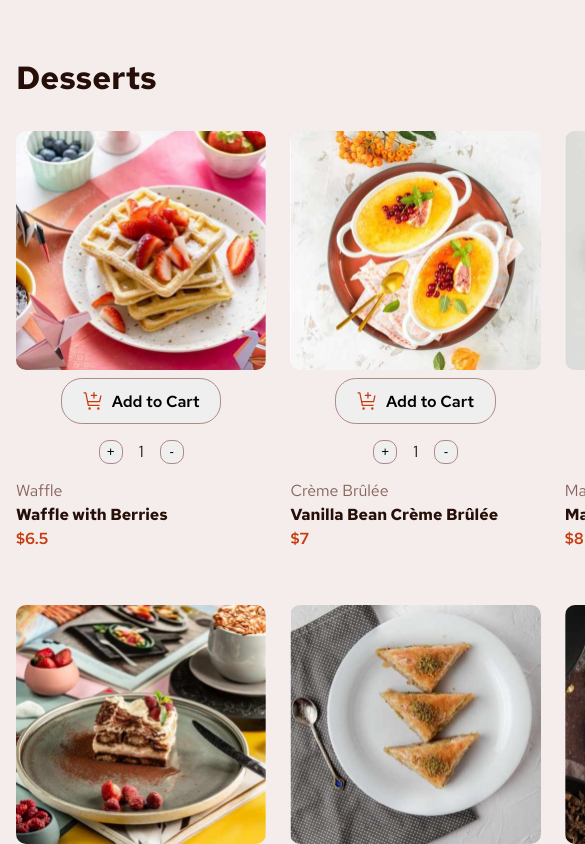
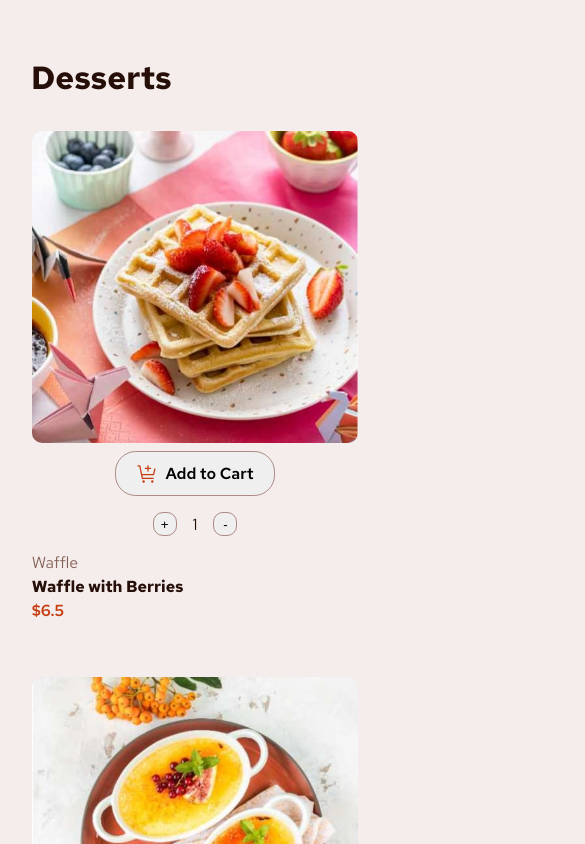
Before and after one commit to KseniiaErnest/redux-practice-cart, a React (Create React App) app: page / in a window 390 px wide. Shown: the top 844 px of the page, 585 px wide, since content can reach past the window. Built offline with nearby package versions, Linux system fonts and the light colour scheme.

Commit message:
Responsive design done, next cuisine filter functionality

```diff
--- a/src/App.css
+++ b/src/App.css
@@ -42,6 +42,8 @@ body {
   grid-template-columns: repeat(auto-fill, minmax(15.65rem, 1fr));
   gap: 1.5rem;
   max-width: 50rem;
+  justify-items: center;
+  align-items: center;
 }
 
 .dessert-container {
@@ -55,7 +57,7 @@ body {
 
 .dessert-container img {
   width: 100%;
-  max-width: 15.65rem;
+  max-width: 20.4rem;
   border-radius: 10px;
 }
 
@@ -207,13 +209,10 @@ body {
     gap: 2rem;
   }
 
-
   .desserts-list {
     /* grid-template-columns: repeat(3, 15.65rem); */
-    grid-template-columns: repeat(auto-fill, minmax(15.65rem, 1fr));
-
+    grid-template-columns: repeat(auto-fill, minmax(14rem, 1fr));
   }
-
 
   .cart-container {
     background-color: hsl(20, 50%, 98%);
@@ -224,3 +223,28 @@ body {
     box-shadow: rgba(0, 0, 0, 0.05) 0px 0px 0px 1px;
   }
 }
+
+@media all and (max-width: 37.5rem) {
+  .desserts-list {
+    grid-template-columns: repeat(2, 14rem);
+  }
+
+  .main-container {
+   align-items: center;
+
+  }
+
+}
+
+@media all and (max-width: 31.5rem) {
+  .desserts-list {
+    grid-template-columns: repeat(1, 20.5rem);
+  }
+
+  /* .dessert-container img {
+    width: 100%;
+    max-width: 15.65rem;
+
+  }
+   */
+}
```
Also changed, not shown: src/components/Desserts/Cuisines.js (added), src/components/Desserts/Filter.js (added), src/components/Desserts/dessertSlice.js (added).
